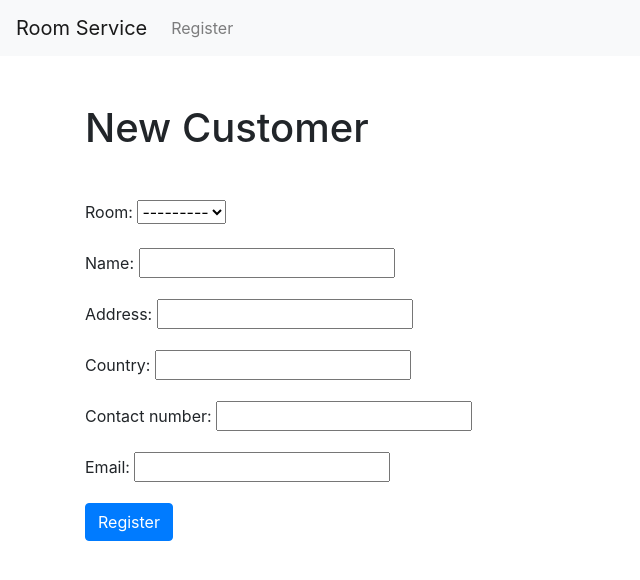
After one commit to f4ww4z/room_service_web, a Django app: page /customer/new/ in a window 1280 px wide. The commit adds this page. Shown: the top 580 px of the page, without its empty margins (0-640 px from the left). Run offline with Django 3.2, Linux system fonts and the light colour scheme; data that the repository does not hold is empty; some libraries are stand-ins or nearby versions.

Commit message:
Able to request service, improve home page

```diff
--- a/RoomService/models.py
+++ b/RoomService/models.py
@@ -39,7 +39,7 @@ class ServiceType(models.Model):
 
 class Service(models.Model):
     service_type = models.ForeignKey(ServiceType, on_delete=models.CASCADE)
-    customer = models.ForeignKey(Customer, on_delete=models.CASCADE)
+    customer = models.ForeignKey(Customer, blank=True, null=True, on_delete=models.CASCADE)
     staff = models.ForeignKey(Staff, on_delete=models.CASCADE)
     start_datetime = models.DateTimeField('start_datetime')
 
--- a/RoomService/static/RoomService/style.css
+++ b/RoomService/static/RoomService/style.css
@@ -25,7 +25,10 @@
 }
 
 .staff-button {
+    display: flex;
     font-size: 24px;
+    justify-content: center;
+    align-items: center;
 }
 
 .customer-info {
--- a/RoomService/templates/RoomService/customer.html
+++ b/RoomService/templates/RoomService/customer_dashboard.html
@@ -17,6 +17,8 @@
     <h5>Country: <b>{{ customer.country }}</b></h5>
     <h5>Contact Number: <b>{{ customer.contact_number }}</b></h5>
     <h5>Email: <b>{{ customer.email }}</b></h5>
+
+    <a href="{% url 'customer-update' customer.id %}" class="btn btn-primary">Edit</a>
   </div>
 
   <div class="w-100 mt-3 ml-lg-3 flex-with-wrap services-for-customer">
@@ -32,7 +34,7 @@
     {% endif %}
     <div class="flex-break"></div>
     <a class="btn btn-primary request-service-button"
-       href="{% url 'request-service' %}">
+       href="{% url 'request-service' customer.id %}">
       Request a Service
     </a>
   </div>
--- /dev/null
+++ b/RoomService/templates/RoomService/customer_form.html
@@ -0,0 +1,21 @@
+<!DOCTYPE html>
+<html lang="en">
+<head>
+  {% include 'RoomService/style-import.html' %}
+  <title>Customer | Room Service</title>
+</head>
+<body>
+{% include 'RoomService/navbar.html' %}
+<div class="container mt-5">
+  <h1 class="mb-5">{% if mode == 'update' %}Update{% else %}New{% endif %} Customer</h1>
+  <form action="" method="post">
+    {% csrf_token %}
+    {{ form.as_p }}
+    <button class="btn btn-primary" type="submit">
+      {% if mode == 'update' %}Update{% else %}Register{% endif %}
+    </button>
+  </form>
+</div>
+
+</body>
+</html>
--- a/RoomService/templates/RoomService/navbar.html
+++ b/RoomService/templates/RoomService/navbar.html
@@ -6,7 +6,7 @@
   </button>
   <div class="collapse navbar-collapse" id="navbarNavAltMarkup">
     <div class="navbar-nav">
-      <a class="nav-item nav-link" href="#">NavItem</a>
+      <a class="nav-item nav-link" href="{% url 'customer-register' %}">Register</a>
     </div>
   </div>
 </nav>
--- a/RoomService/templates/RoomService/service_detail.html
+++ b/RoomService/templates/RoomService/service_detail.html
@@ -15,6 +15,9 @@
     <a class="btn btn-secondary mt-3" href="{% url 'customer-dashboard' service.customer.id %}">
       My Dashboard
     </a>
+    <a class="btn btn-danger mt-3 ml-2" href="{% url 'cancel-service' service.id %}">
+      Cancel Service
+    </a>
   </div>
 </div>
 </body>
--- a/RoomService/urls.py
+++ b/RoomService/urls.py
@@ -6,5 +6,8 @@ urlpatterns = [
     path('', views.HomeView.as_view(), name='home'),
     path('<int:customer_id>/', views.customer_dashboard, name='customer-dashboard'),
     path('service/<int:pk>/', views.ServiceDetailView.as_view(), name='service-detail'),
-    path('service/request-service/', views.CustomerRequestServiceView.as_view(), name='request-service'),
+    path('service/request/<int:customer_id>/', views.customer_request_service, name='request-service'),
+    path('customer/new/', views.customer_register, name='customer-register'),
+    path('customer/edit/<int:customer_id>/', views.customer_update, name='customer-update'),
+    path('service/cancel/<int:service_id>/', views.cancel_service, name='cancel-service'),
 ]
--- a/RoomService/views.py
+++ b/RoomService/views.py
@@ -1,6 +1,6 @@
 from django import forms
 from django.http import HttpResponseRedirect
-from django.shortcuts import render, get_object_or_404
+from django.shortcuts import render, get_object_or_404, redirect
 from django.urls import reverse_lazy
 from django.views import generic
 
@@ -21,7 +21,7 @@ def customer_dashboard(request, customer_id):
     services_for_customer = customer.service_set.all()
 
     return render(request,
-                  'RoomService/customer.html',
+                  'RoomService/customer_dashboard.html',
                   {
                       'customer': customer,
                       'services_for_customer': services_for_customer,
@@ -34,16 +34,28 @@ class ServiceDetailView(generic.DetailView):
 
 
 class DateTimeInput(forms.DateTimeInput):
-    input_type = 'datetime-local'
+    input_type = 'date'
 
 
 class ServiceForm(forms.ModelForm):
     class Meta:
         model = Service
-        fields = "__all__"
+        exclude = ['customer']
         widgets = {
             'start_datetime': DateTimeInput(),
         }
+
+
+def customer_request_service(request, customer_id):
+    form = ServiceForm(request.POST or None)
+    if form.is_valid():
+        service = form.save()
+        service.customer = get_object_or_404(Customer, pk=customer_id)
+        service.save()
+        return redirect('customer-dashboard', customer_id)
+
+    context = {'form': form}
+    return render(request, 'RoomService/request_service.html', context)
 
 
 class CustomerRequestServiceView(generic.CreateView):
@@ -63,3 +75,39 @@ class CustomerRequestServiceView(generic.CreateView):
                 reverse_lazy('service-detail', args=[service.id]))
         else:
             form = ServiceForm()
+
+
+class CustomerForm(forms.ModelForm):
+    class Meta:
+        model = Customer
+        fields = '__all__'
+
+
+def customer_register(request):
+    form = CustomerForm(request.POST or None)
+    if form.is_valid():
+        customer = form.save()
+        return redirect('customer-dashboard', customer.id)
+    context = {'mode': 'register', 'form': form}
+    return render(request, 'RoomService/customer_form.html', context)
+
+
+def customer_update(request, customer_id):
+    customer = get_object_or_404(Customer, pk=customer_id)
+    form = CustomerForm(request.POST or None, instance=customer)
+    if form.is_valid():
+        form.save()
+        return redirect('customer-dashboard', customer_id)
+
+    context = {'mode': 'update', 'form': form}
+    return render(request, 'RoomService/customer_form.html', context)
+
+
+def cancel_service(request, service_id):
+    service = get_object_or_404(Service, pk=service_id)
+    if request.method == 'POST':
+        service.delete()
+        return redirect('customer-dashboard', service.customer_id)
+
+    context = {'object': service}
+    return render(request, 'RoomService/service_confirm_delete.html', context)
```
Also changed, not shown: RoomService/templates/RoomService/index.html (+2 -7 lines), RoomService/templates/RoomService/service_confirm_delete.html (added, +21 -0 lines), RoomService/migrations/0003_auto_20191215_1458.py (added).
